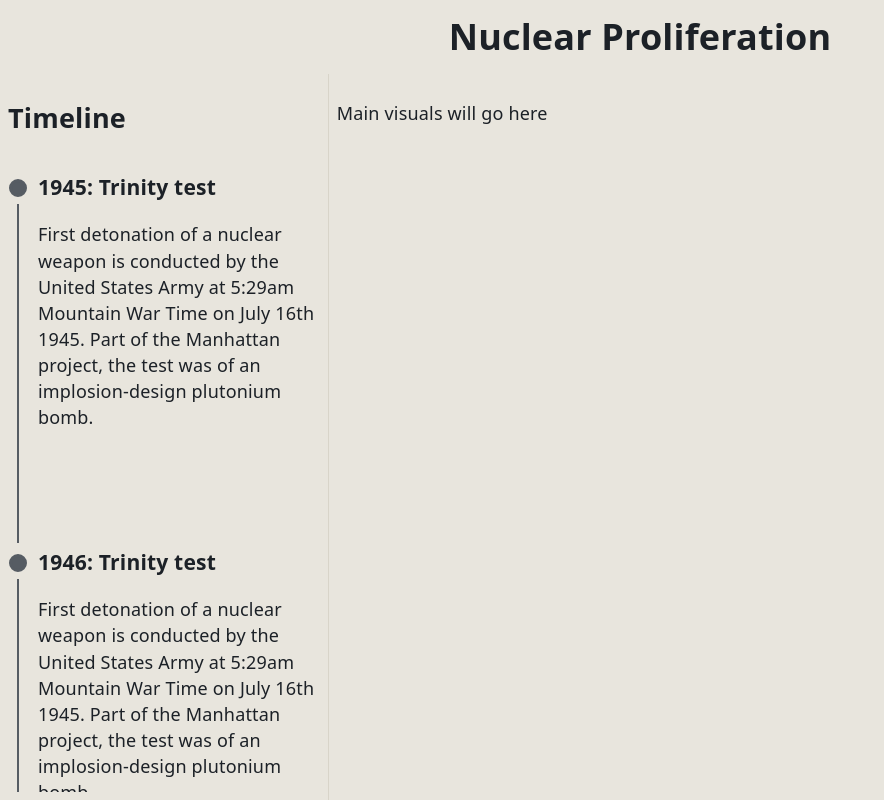
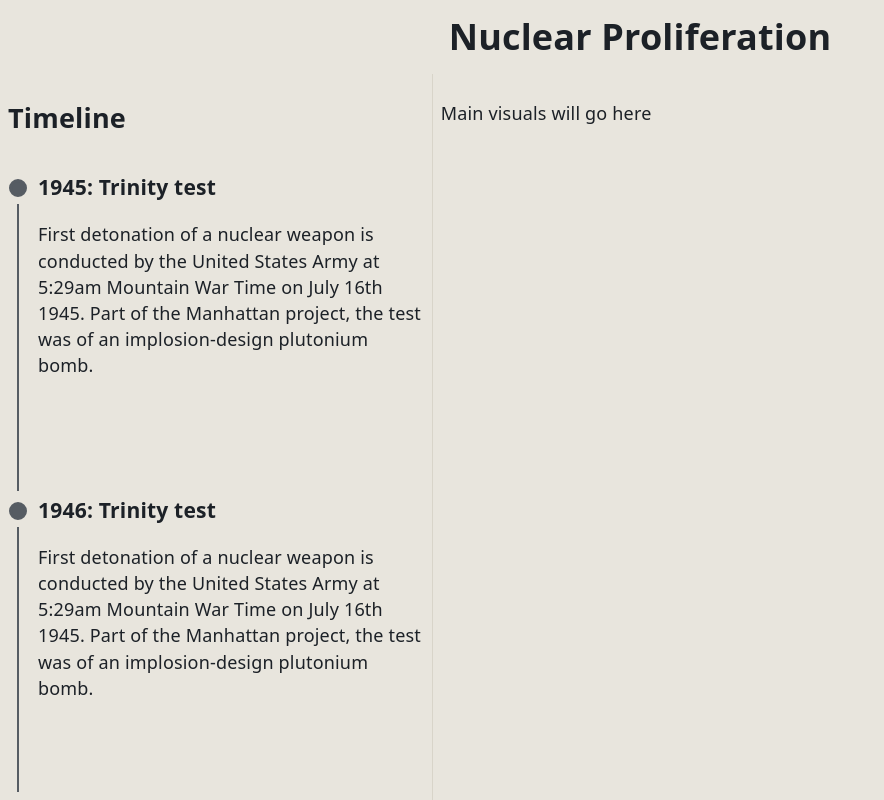
Before and after one commit to mpcarolin/nuclear-timeline, a React (Vite) app: page / in a window 1280 px wide. Shown: the whole page, without its empty margins (0-884 px from the left). Built offline with nearby package versions, Linux system fonts and the light colour scheme.

Commit message:
Increase size of timeline width

```diff
--- a/src/App.module.css
+++ b/src/App.module.css
@@ -17,12 +17,12 @@ h1 {
 }
 
 .timeline {
-  flex: 1;
+  flex: 2;
   padding: var(--gutter-lg);
   border-right: 1px solid var(--color-subdued);
 }
 
 .visuals {
-  flex: 3;
+  flex: 4;
   padding: var(--gutter-lg);
 }
```
